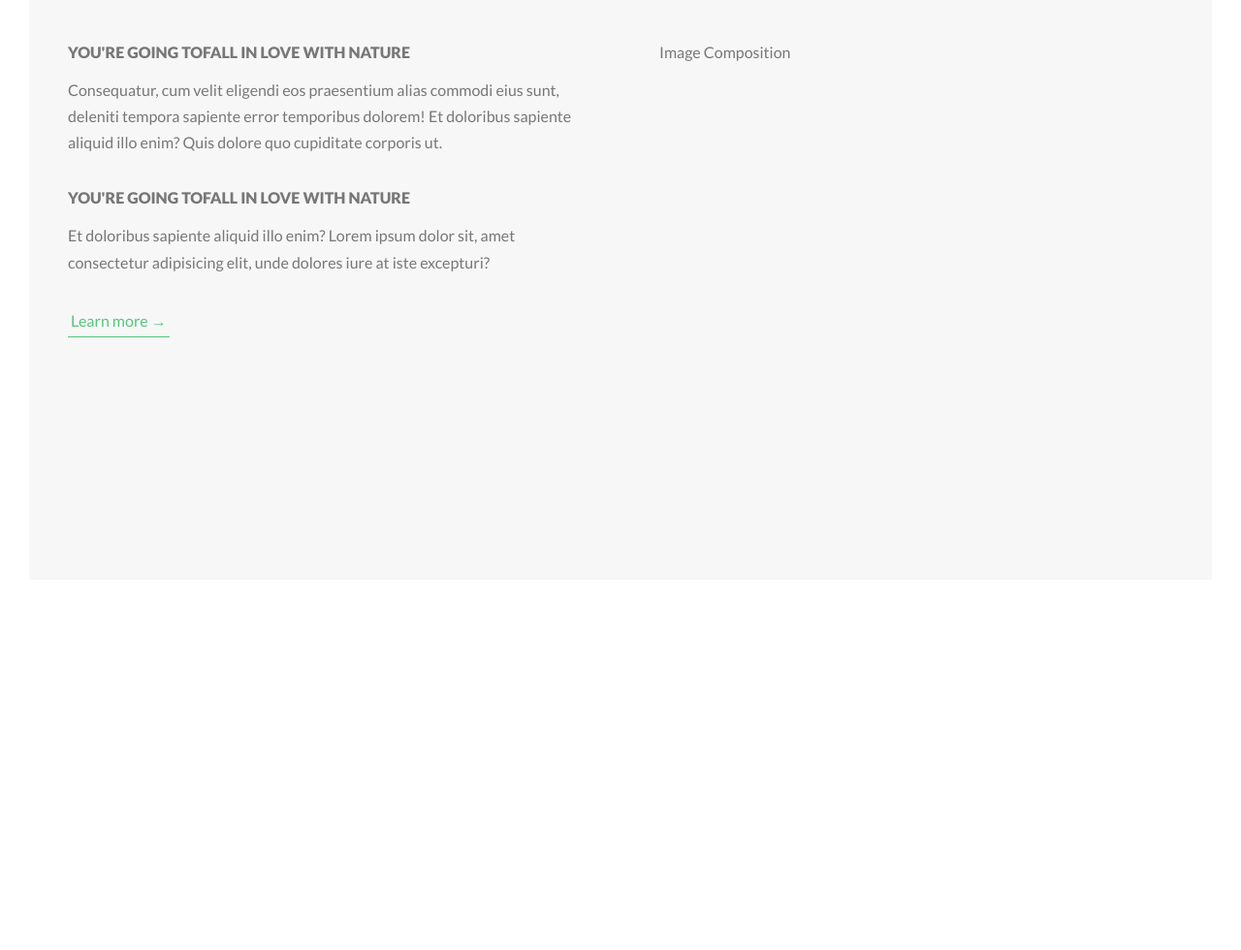
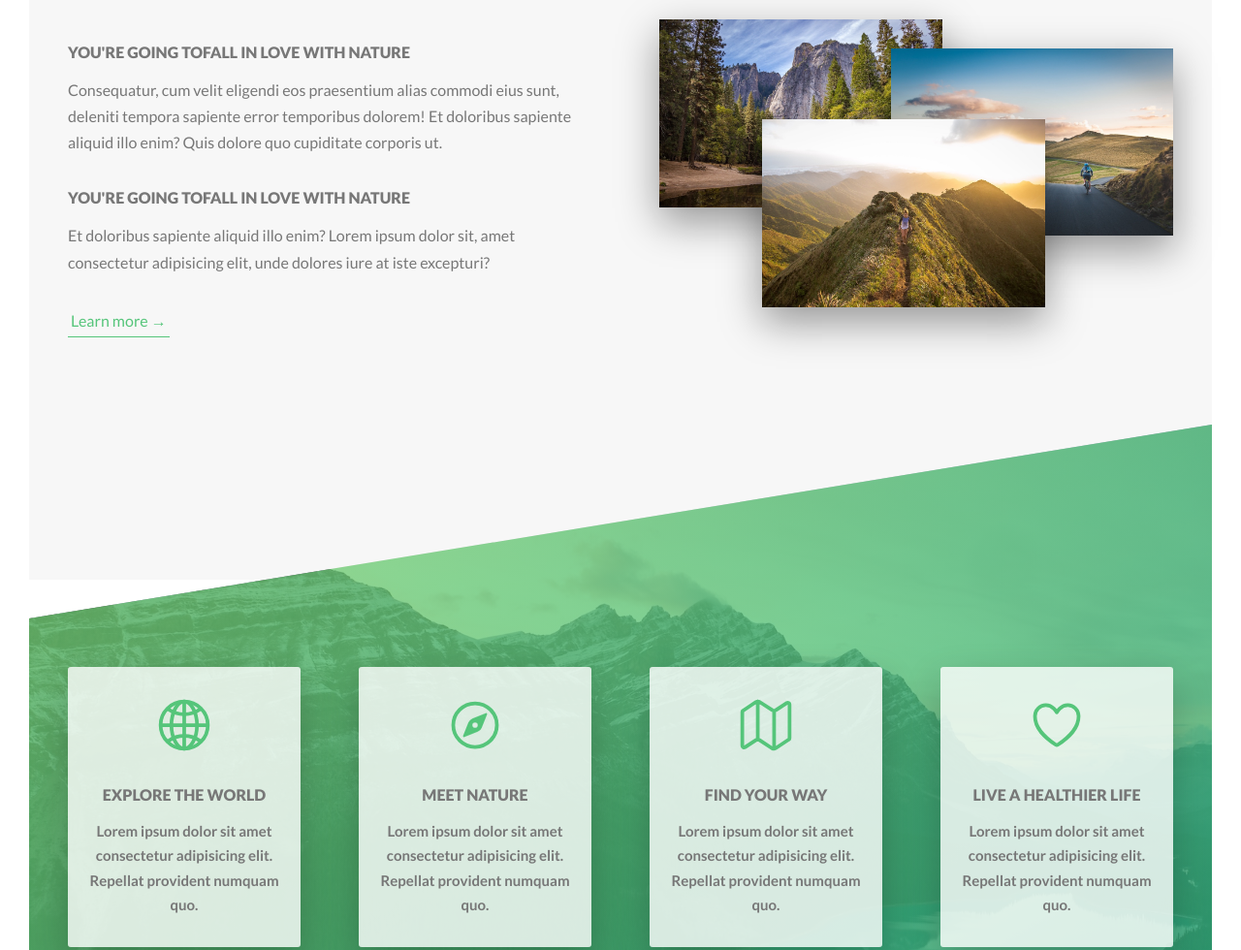
Before and after one commit to Saurav-98/Natours_SCSS, a website built with Vite: page index.html in a window 1280 px wide. Shown: the part 980-1960 px from the top of the page at 97% size. Before the commit the page ends 1608 px from the top, so only its background shows below. Built offline with nearby package versions, Linux system fonts and the light colour scheme.

Commit message:
features section completed

```diff
--- a/index.html
+++ b/index.html
@@ -47,7 +47,7 @@
 
         <div class="about__content-box container">
           <div class="about__text-content">
-            <h3 class="heading-tertiary u--mb-s">
+            <h3 class="heading-tertiary u--mb-s u--mb-s">
               You're going tofall in love with nature
             </h3>
             <p class="para">
@@ -66,9 +66,73 @@
             </p>
             <a href="#" class="btn--text"> Learn more &rarr; </a>
           </div>
-          <div class="about__img-composition">Image Composition</div>
+          <div class="about__img-composition">
+            <img
+              src="./assets/nat-1-large.jpg"
+              alt="natours photo 1"
+              class="composition__photo composition__photo-p1"
+            />
+            <img
+              src="./assets/nat-2-large.jpg"
+              alt="natours photo 2"
+              class="composition__photo composition__photo-p2"
+            />
+            <img
+              src="./assets/nat-3-large.jpg"
+              alt="natours photo 3"
+              class="composition__photo composition__photo-p3"
+            />
+          </div>
+        </div>
+      </section>
+
+      <section class="section features">
+        <div class="feature-box">
+          <div class="feature">
+            <ion-icon name="globe-outline" class="feature__icon"></ion-icon>
+            <h3 class="heading-tertiary u--mb-s">Explore the world</h3>
+            <p class="feature__text">
+              Lorem ipsum dolor sit amet consectetur adipisicing elit. Repellat
+              provident numquam quo.
+            </p>
+          </div>
+          <div class="feature">
+            <ion-icon name="compass-outline" class="feature__icon"></ion-icon>
+            <h3 class="heading-tertiary u--mb-s">Meet nature</h3>
+            <p class="feature__text">
+              Lorem ipsum dolor sit amet consectetur adipisicing elit. Repellat
+              provident numquam quo.
+            </p>
+          </div>
+          <div class="feature">
+            <ion-icon name="map-outline" class="feature__icon"></ion-icon>
+            <h3 class="heading-tertiary u--mb-s">Find your way</h3>
+            <p class="feature__text">
+              Lorem ipsum dolor sit amet consectetur adipisicing elit. Repellat
+              provident numquam quo.
+            </p>
+          </div>
+          <div class="feature">
+            <ion-icon name="heart-outline" class="feature__icon"></ion-icon>
+            <h3 class="heading-tertiary u--mb-s">Live a healthier life</h3>
+            <p class="feature__text">
+              Lorem ipsum dolor sit amet consectetur adipisicing elit. Repellat
+              provident numquam quo.
+            </p>
+          </div>
         </div>
       </section>
     </main>
+
+    <!-- Ion Icons Link -->
+
+    <script
+      type="module"
+      src="https://unpkg.com/ionicons@7.1.0/dist/ionicons/ionicons.esm.js"
+    ></script>
+    <script
+      nomodule
+      src="https://unpkg.com/ionicons@7.1.0/dist/ionicons/ionicons.js"
+    ></script>
   </body>
 </html>
--- a/styles/layout/_about.scss
+++ b/styles/layout/_about.scss
@@ -9,8 +9,40 @@
     column-gap: $gap-horizontal;
   }
 
-  &__text-content {
-  }
   &__img-composition {
+    position: relative;
   }
 }
+
+.composition__photo {
+  max-width: 55%;
+  box-shadow: 0 1.5rem 4rem rgba($black, 0.4);
+  //   border-radius: 2px;
+  position: absolute;
+  transition: all 0.4s ease;
+
+  &-p1 {
+    left: 0;
+    top: -2rem;
+  }
+  &-p2 {
+    right: 0;
+    top: 1rem;
+  }
+  &-p3 {
+    bottom: 10%;
+    left: 20%;
+  }
+  &:is(:hover, :focus-visible) {
+    transform: scale(1.1) translateY(-1rem);
+
+    box-shadow: 0 2.5rem 4rem rgba($black, 0.4);
+    z-index: 20;
+    outline: 1.5rem solid $medium-green;
+    outline-offset: 1rem;
+  }
+}
+
+.about__img-composition:hover .composition__photo:not(:hover) {
+  transform: scale(0.9);
+}
--- /dev/null
+++ b/styles/layout/_features.scss
@@ -0,0 +1,46 @@
+.features {
+  background-image: linear-gradient(
+      to right bottom,
+      rgba($light-green, 0.76),
+      rgba($dark-green, 0.76)
+    ),
+    url(../assets/nat-4.jpg);
+
+  background-size: cover;
+
+  margin-top: -20vh;
+  clip-path: polygon(100% 0%, 0% 25vh, 0% 100%, 100% 100%);
+}
+
+.feature-box {
+  display: grid;
+  grid-template-columns: repeat(4, 1fr);
+  gap: $gap-vertical;
+  max-width: $container-width;
+  margin: 0 auto;
+}
+
+.feature {
+  background-color: rgba($white, $alpha: 0.8);
+  padding: 3rem 2rem;
+  font-size: 1.5rem;
+  text-align: center;
+  border-radius: 3px;
+  box-shadow: 0 1.5rem 4rem rgba($black, 0.2);
+  transition: all 0.4s ease;
+
+  &__icon {
+    width: 6rem;
+    height: 6rem;
+    margin-bottom: 2rem;
+
+    color: $medium-green;
+  }
+
+  &:hover {
+    transform: translateY(-2rem) scale(1.04);
+  }
+  &__text {
+    font-weight: bold;
+  }
+}
--- a/styles/main.scss
+++ b/styles/main.scss
@@ -16,6 +16,7 @@
 //  // Layout
 @import "./layout/header";
 @import "./layout/about";
+@import "./layout/features";
 
 //  // Pages
 @import "./pages/home";
```
